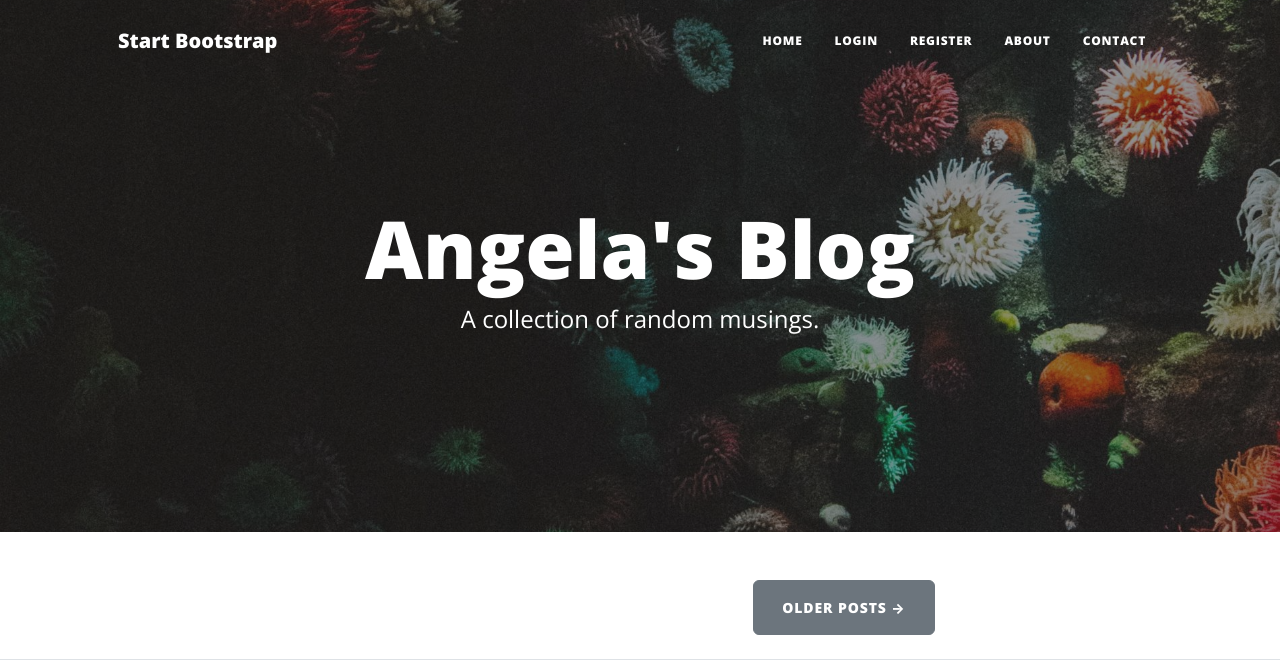
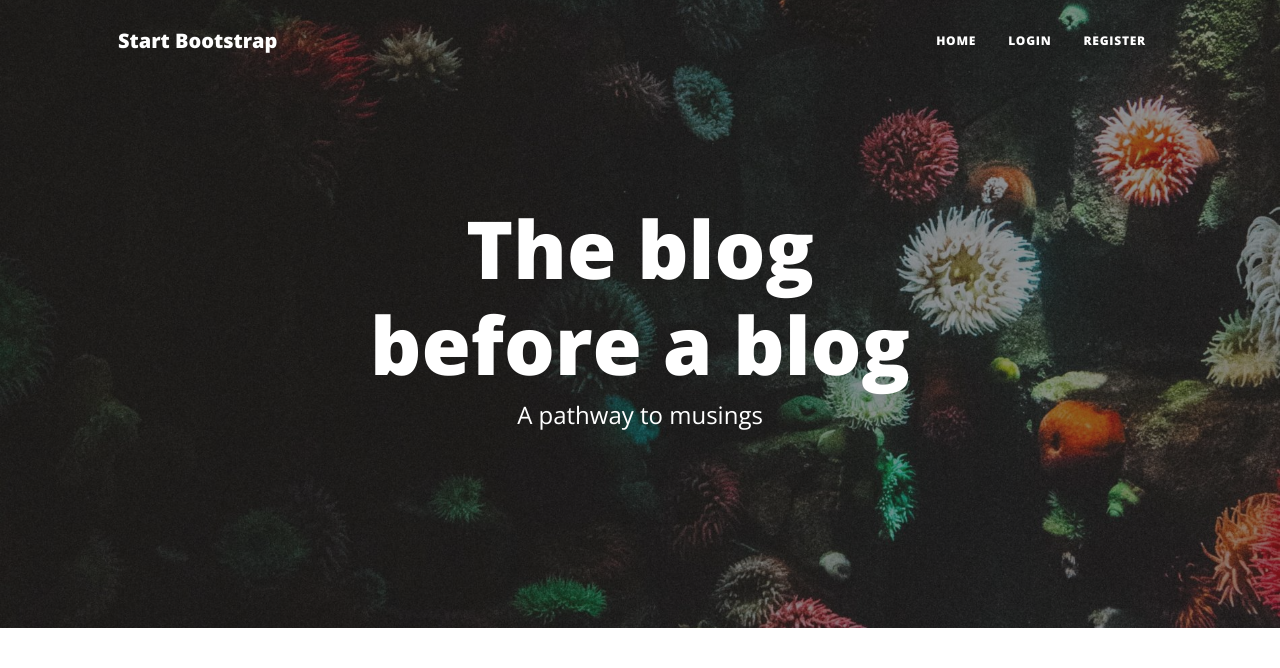
Before and after one commit to exhaust911/Blog_01, a Flask app: page / in a window 1280 px wide. Shown: the top 668 px of the page. Run offline with Flask 3, Linux system fonts and the light colour scheme; data that the repository does not hold is empty; some libraries are stand-ins or nearby versions.

Commit message:
Modified title & removed About Us + Contact

```diff
--- a/templates/header.html
+++ b/templates/header.html
@@ -8,7 +8,7 @@
     />
     <meta name="description" content="" />
     <meta name="author" content="" />
-    <title>Angela's Blog</title>
+    <title>The blog before a blog</title>
     {% block styles %}
     <!-- Load Bootstrap-Flask CSS here -->
     {{ bootstrap.load_css() }}
@@ -91,7 +91,7 @@
               >
             </li>
             {% endif %}
-            <li class="nav-item">
+            <!--li class="nav-item">
               <a
                 class="nav-link px-lg-3 py-3 py-lg-4"
                 href="{{ url_for('about') }}"
@@ -104,7 +104,7 @@
                 href="{{ url_for('contact') }}"
                 >Contact</a
               >
-            </li>
+            </li> --->
           </ul>
         </div>
       </div>
--- a/templates/index.html
+++ b/templates/index.html
@@ -9,8 +9,8 @@
     <div class="row gx-4 gx-lg-5 justify-content-center">
       <div class="col-md-10 col-lg-8 col-xl-7">
         <div class="site-heading">
-          <h1>Angela's Blog</h1>
-          <span class="subheading">A collection of random musings.</span>
+          <h1>The blog before a blog</h1>
+          <span class="subheading">A pathway to musings</span>
         </div>
       </div>
     </div>
```
